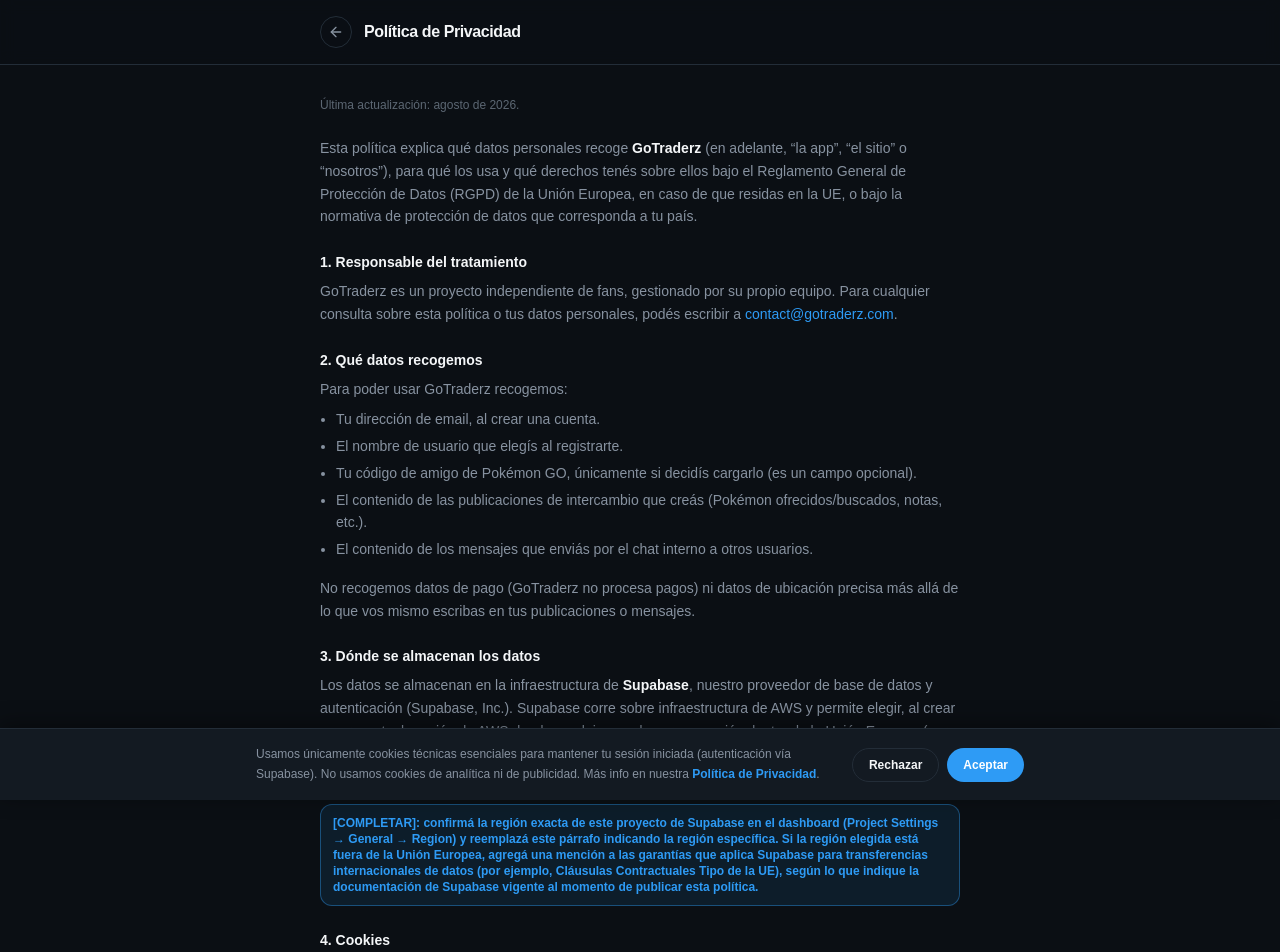
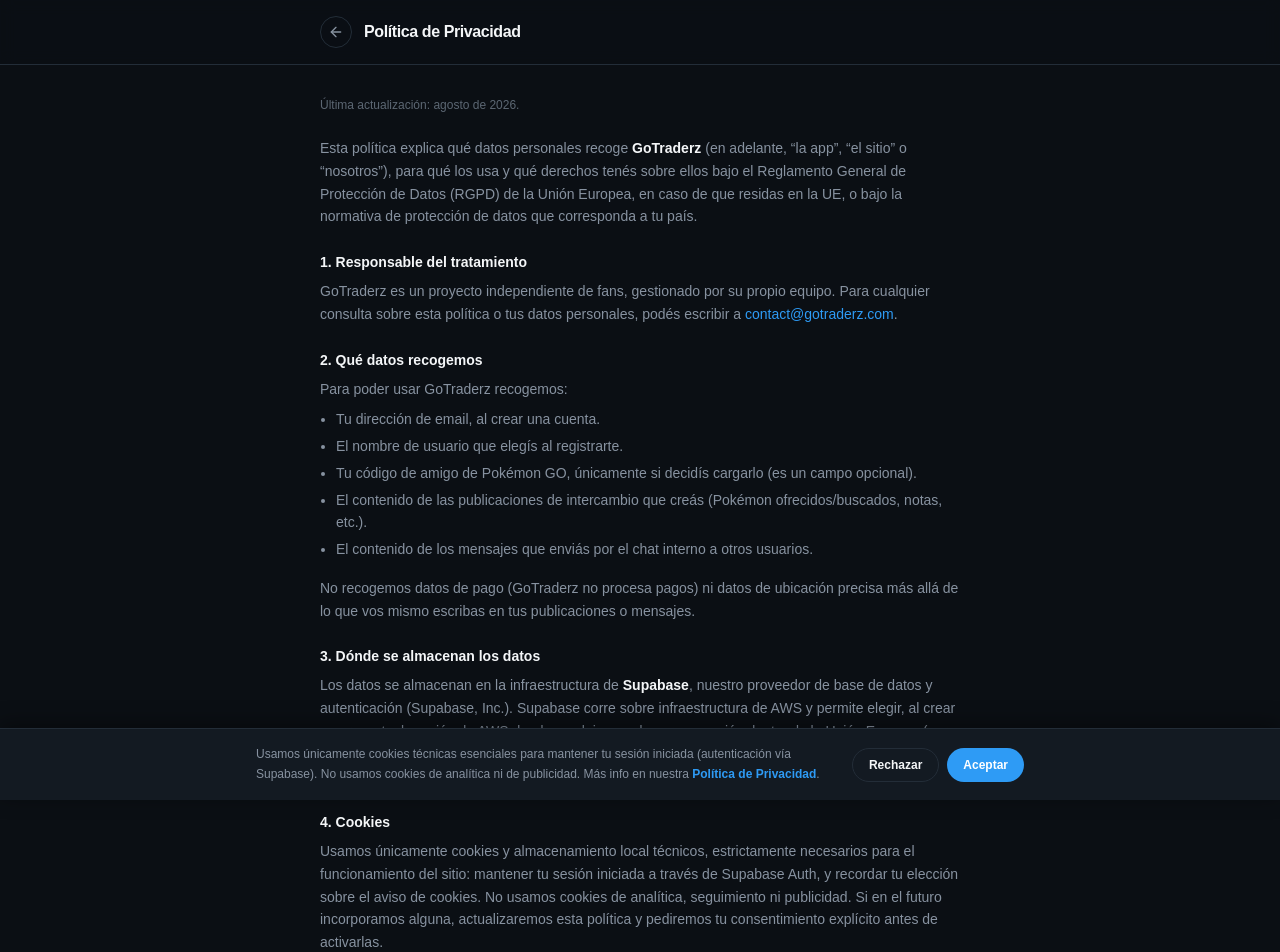
Before and after one commit to sntvivero-cell/PokemonSearch, a Next.js app: page /legal/privacidad in a window 1280 px wide. Shown: the top 952 px of the page. Built offline with nearby package versions, Linux system fonts and the light colour scheme.

Commit message:
politicas

```diff
--- a/app/legal/privacidad/page.tsx
+++ b/app/legal/privacidad/page.tsx
@@ -62,14 +62,6 @@ export default function PrivacyPolicyPage() {
           dentro de la Unión Europea (por ejemplo Frankfurt o Irlanda) o fuera de ella, según cómo se haya
           configurado este proyecto en particular.
         </p>
-        <p className="mb-4 rounded-xl border border-[#2E9BF5]/40 bg-[#2E9BF5]/10 px-3 py-2.5 text-xs font-semibold text-[#2E9BF5]">
-          [COMPLETAR]: confirmá la región exacta de este proyecto de Supabase en el dashboard (Project Settings →
-          General → Region) y reemplazá este párrafo indicando la región específica. Si la región elegida está
-          fuera de la Unión Europea, agregá una mención a las garantías que aplica Supabase para transferencias
-          internacionales de datos (por ejemplo, Cláusulas Contractuales Tipo de la UE), según lo que indique la
-          documentación de Supabase vigente al momento de publicar esta política.
-        </p>
-
         <h2 className="mb-2 mt-6 text-sm font-bold text-[#F4F6F8]">4. Cookies</h2>
         <p className="mb-4">
           Usamos únicamente cookies y almacenamiento local técnicos, estrictamente necesarios para el
```
